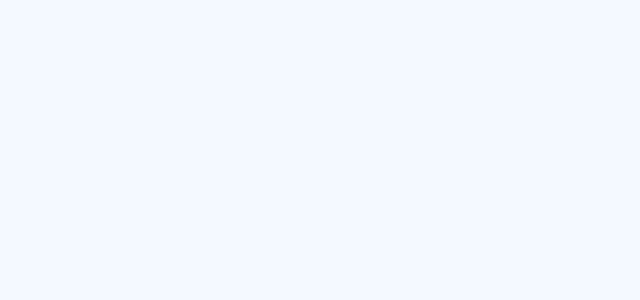
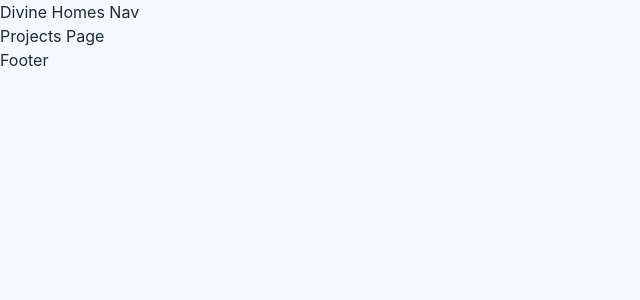
Before and after one commit to divinecode-HQ/divine-homes, a React (Vite) app: page /projects in a window 1280 px wide. Shown: the top 300 px of the page, without its empty margins (0-640 px from the left). Built offline with nearby package versions, Linux system fonts and the light colour scheme.

Commit message:
SITE FRAME

```diff
--- a/package.json
+++ b/package.json
@@ -17,6 +17,7 @@
     "framer-motion": "^12.38.0",
     "react": "^19.2.4",
     "react-dom": "^19.2.4",
+    "react-router-dom": "^7.14.0",
     "tailwindcss": "^4.2.2"
   },
   "devDependencies": {
--- a/src/App.tsx
+++ b/src/App.tsx
@@ -1,10 +1,19 @@
+import { BrowserRouter, Route, Routes } from 'react-router-dom'
+import MainLayout from './layouts/MainLayout'
+import LandingPage from './pages/LandingPage'
+import Projects from './pages/Projects'
 import './App.css'
 
 function App() {
-
   return (
-    <>
-    </>
+    <BrowserRouter>
+      <Routes>
+        <Route element={<MainLayout />}>
+          <Route index element={<LandingPage />} />
+          <Route path="projects" element={<Projects />} />
+        </Route>
+      </Routes>
+    </BrowserRouter>
   )
 }
 
--- /dev/null
+++ b/src/components/Footer.tsx
@@ -0,0 +1,9 @@
+function Footer() {
+  return (
+  <footer>
+    <h4>Footer</h4>
+  </footer>
+)
+}
+
+export default Footer
--- /dev/null
+++ b/src/components/Navbar.tsx
@@ -0,0 +1,9 @@
+function Navbar() {
+  return (
+    <nav>
+      <h2>Divine Homes Nav</h2>
+    </nav>
+  )
+}
+
+export default Navbar
--- /dev/null
+++ b/src/layouts/MainLayout.tsx
@@ -0,0 +1,17 @@
+import { Outlet } from 'react-router-dom'
+import Footer from '../components/Footer'
+import Navbar from '../components/Navbar'
+
+function MainLayout() {
+  return (
+    <div>
+      <Navbar />
+      <main>
+        <Outlet />
+      </main>
+      <Footer />
+    </div>
+  )
+}
+
+export default MainLayout
--- /dev/null
+++ b/src/pages/LandingPage.tsx
@@ -0,0 +1,9 @@
+function LandingPage() {
+  return (
+    <section>
+      <h1>Welcome to Divine Homes</h1>
+    </section>
+  )
+}
+
+export default LandingPage
--- /dev/null
+++ b/src/pages/Projects.tsx
@@ -0,0 +1,9 @@
+function Projects() {
+  return (
+    <section>
+      <h1>Projects Page</h1>
+    </section>
+  )
+}
+
+export default Projects
```
Also changed, not shown: 1 other file (tests, documents, lock files or other folders).
